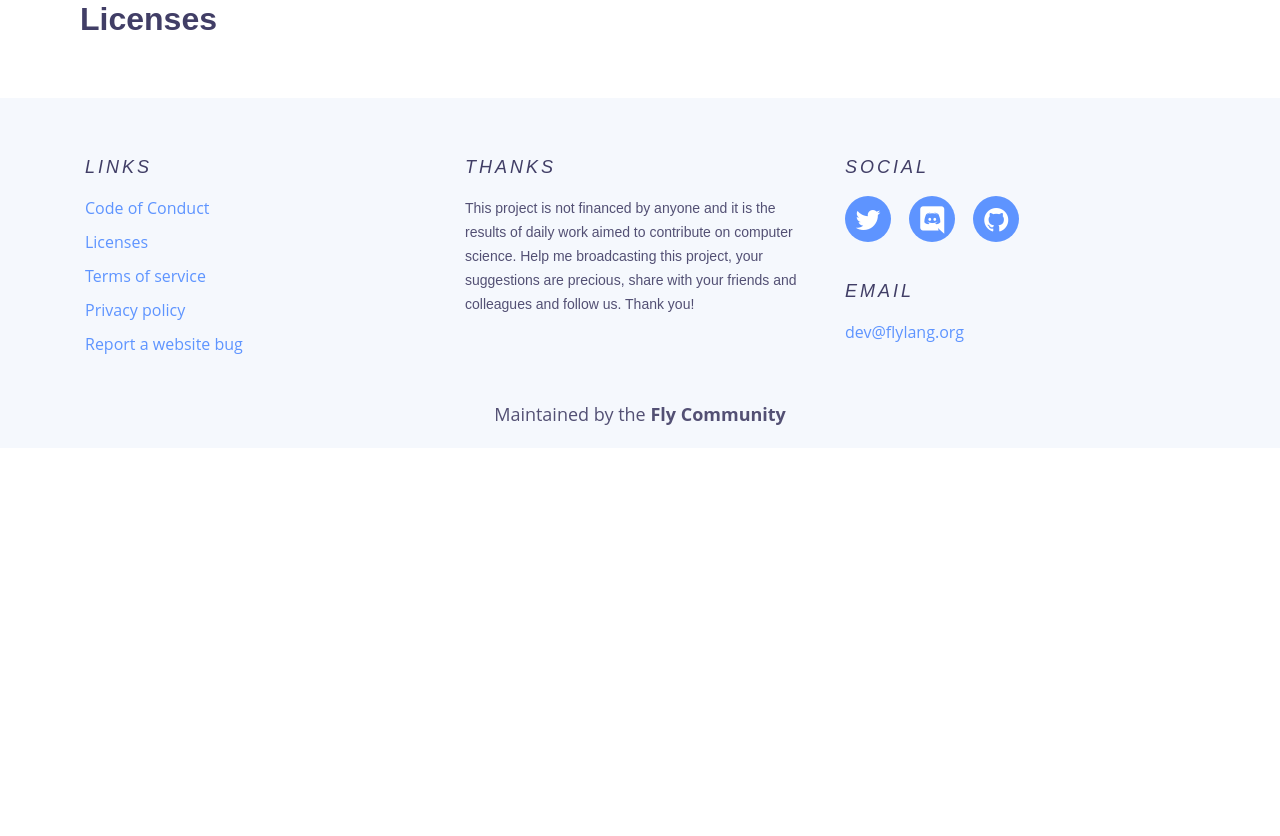
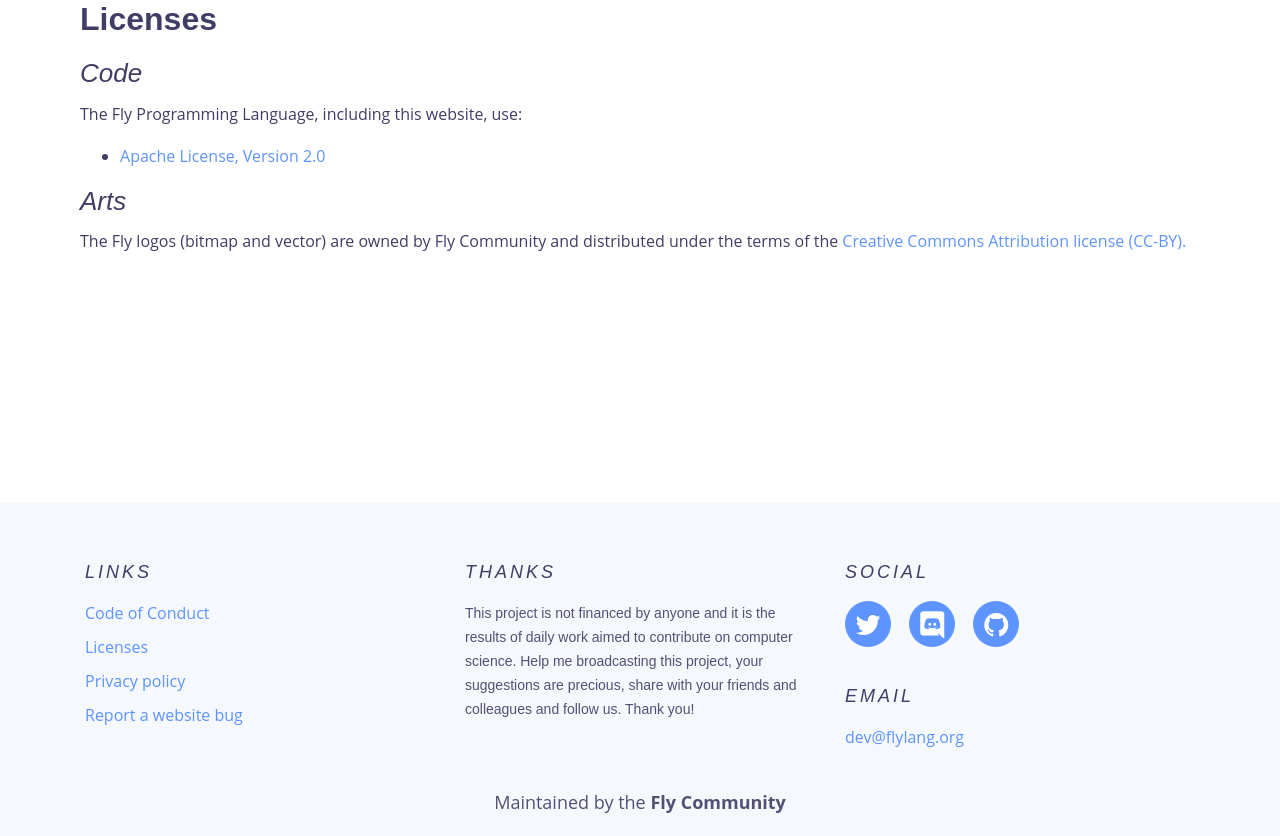
Before and after one commit to fly-lang/web, a PHP site: page /licenses.php in a window 1280 px wide. Shown: the part 110-946 px from the top of the page. Before the commit the page ends 535 px from the top, so only its background shows below. Run offline with PHP 8.4, Linux system fonts and the light colour scheme; some libraries are stand-ins or nearby versions.

Commit message:
Fix Pages
Add content to licenses.php and privacy-policy.php
Change footer.php
Remove terms
Add Analytics

```diff
--- a/licenses.php
+++ b/licenses.php
@@ -1,10 +1,24 @@
-<?php ob_start()?>
-<section>
-    <div class="container">
-        <h2>Licenses</h2>
-    </div>
-</section>
+<?php ob_start() ?>
+    <section>
+        <div class="container">
+            <h2>Licenses</h2>
+            <h3>Code</h3>
+            <p>The Fly Programming Language, including this website, use:
+            <ul>
+                <li>
+                    <a href="https://www.apache.org/licenses/LICENSE-2.0" target="_blank">Apache License, Version
+                        2.0</a>
+                </li>
+            </ul>
+            </p>
+            <h3>Arts</h3>
+            <p>The Fly logos (bitmap and vector) are owned by Fly Community and distributed under the terms of the
+                <a href="https://creativecommons.org/licenses/by/4.0/">Creative Commons Attribution license (CC-BY).</a>
+            </p>
+            <br><br><br><br><br><br><br><br>
+        </div>
+    </section>
 
-<?php $main = ob_get_clean()?>
-<?php $title = "Licenses"?>
+<?php $main = ob_get_clean() ?>
+<?php $title = "Licenses" ?>
 <?php include_once "template/page-layout.php" ?>
--- a/template/footer.php
+++ b/template/footer.php
@@ -12,7 +12,6 @@ Footer
                         <ul>
                             <li><a href="/code-of-conduct.php">Code of Conduct</a></li>
                             <li><a href="/licenses.php">Licenses</a></li>
-                            <li><a href="/term-of-service.php">Terms of service</a></li>
                             <li><a href="/privacy-policy.php">Privacy policy</a></li>
                             <li><a href="https://github.com/fly-lang/web/issues">Report a website bug</a></li>
                         </ul>
--- a/template/layout.php
+++ b/template/layout.php
@@ -2,7 +2,7 @@
 <html lang="en">
 <head>
     <meta charset="utf-8">
-    <title>Fly - <?php echo $title?></title>
+    <title>Fly Programming Language - <?php echo $title?></title>
     <meta content="width=device-width, initial-scale=1.0" name="viewport">
     <meta content="" name="keywords">
     <meta content="" name="description">
@@ -41,5 +41,16 @@
 <!-- Template Main Javascript File -->
 <script src="js/main.js"></script>
 
+<!-- Google Analytics -->
+<!-- Global site tag (gtag.js) - Google Analytics -->
+<script async src="https://www.googletagmanager.com/gtag/js?id=G-81EPH0DZ94"></script>
+<script>
+    window.dataLayer = window.dataLayer || [];
+    function gtag(){dataLayer.push(arguments);}
+    gtag('js', new Date());
+
+    gtag('config', 'G-81EPH0DZ94');
+</script>
+
 </body>
 </html>
```
Also changed, not shown: privacy-policy.php (+11 -0 lines), term-of-service.php (deleted, +0 -10 lines).
